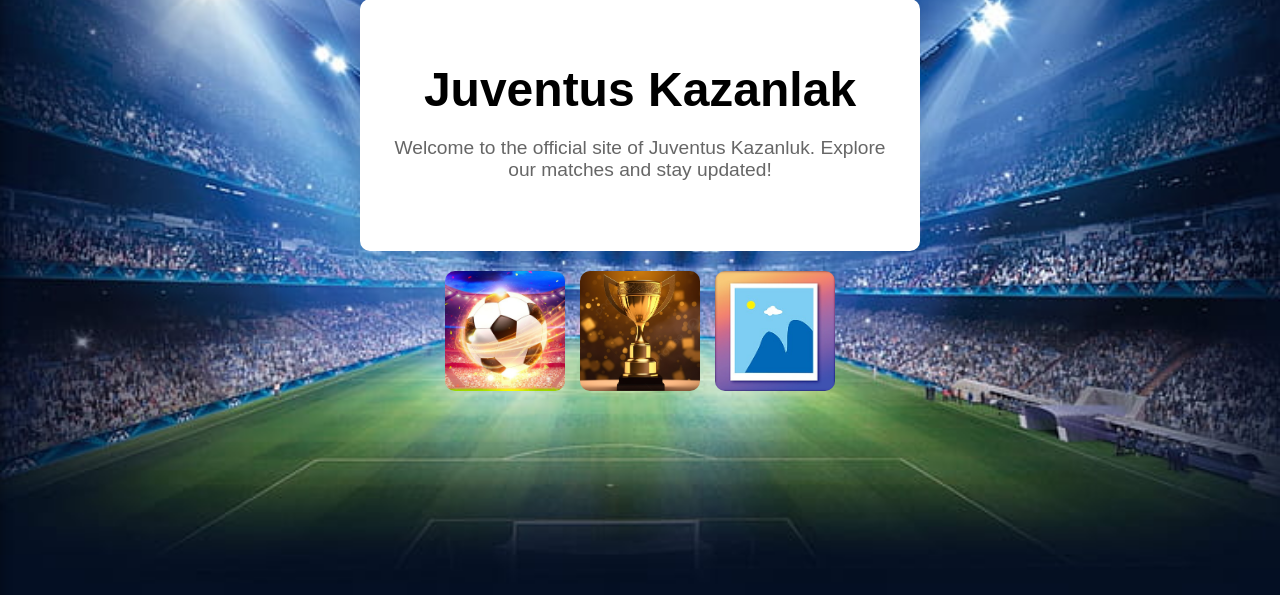
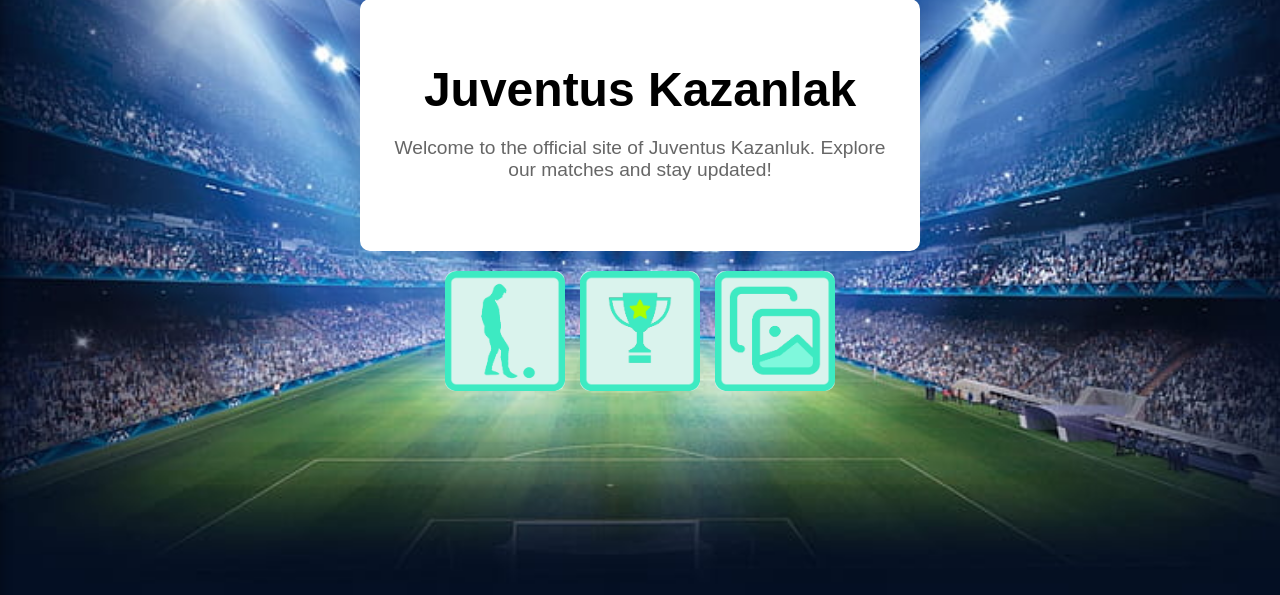
Before and after one commit to MihailJordanov/juventsukz-website-v5, a Flask app: template templates/home.html in a window 1280 px wide. Shown: the part 205-800 px from the top of the page. Run offline with Flask 3, Linux system fonts and the light colour scheme; the template is opened without the code that fills it, so the values that code supplies are empty.

Commit message:
better home interface

```diff
--- a/templates/home.html
+++ b/templates/home.html
@@ -136,13 +136,13 @@
 
         /* Button images */
         .button-ballgame {
-            background-image: url('{{ url_for('static', filename='images/buttonbg5.png') }}');
+            background-image: url('{{ url_for('static', filename='images/buttonbg8.png') }}');
         }
         .button-achievements {
-            background-image: url('{{ url_for('static', filename='images/buttonbg6.jpg') }}');
+            background-image: url('{{ url_for('static', filename='images/buttonbg9.png') }}');
         }
         .button-album {
-            background-image: url('{{ url_for('static', filename='images/buttonbg7.png') }}');
+            background-image: url('{{ url_for('static', filename='images/buttonbg10.png') }}');
         }
 
         @media (max-width: 768px) {
@@ -206,6 +206,7 @@
 
         </div>
 
+
         <div class="button-panel">
             <button class="button-ballgame" onclick="window.location.href='./ballgame'"></button>
             <button class="button-achievements" onclick="window.location.href='./achievements'"></button>
```
Also changed, not shown: static/images/buttonbg10.png (added), static/images/buttonbg8.png (added), static/images/buttonbg9.png (added).
